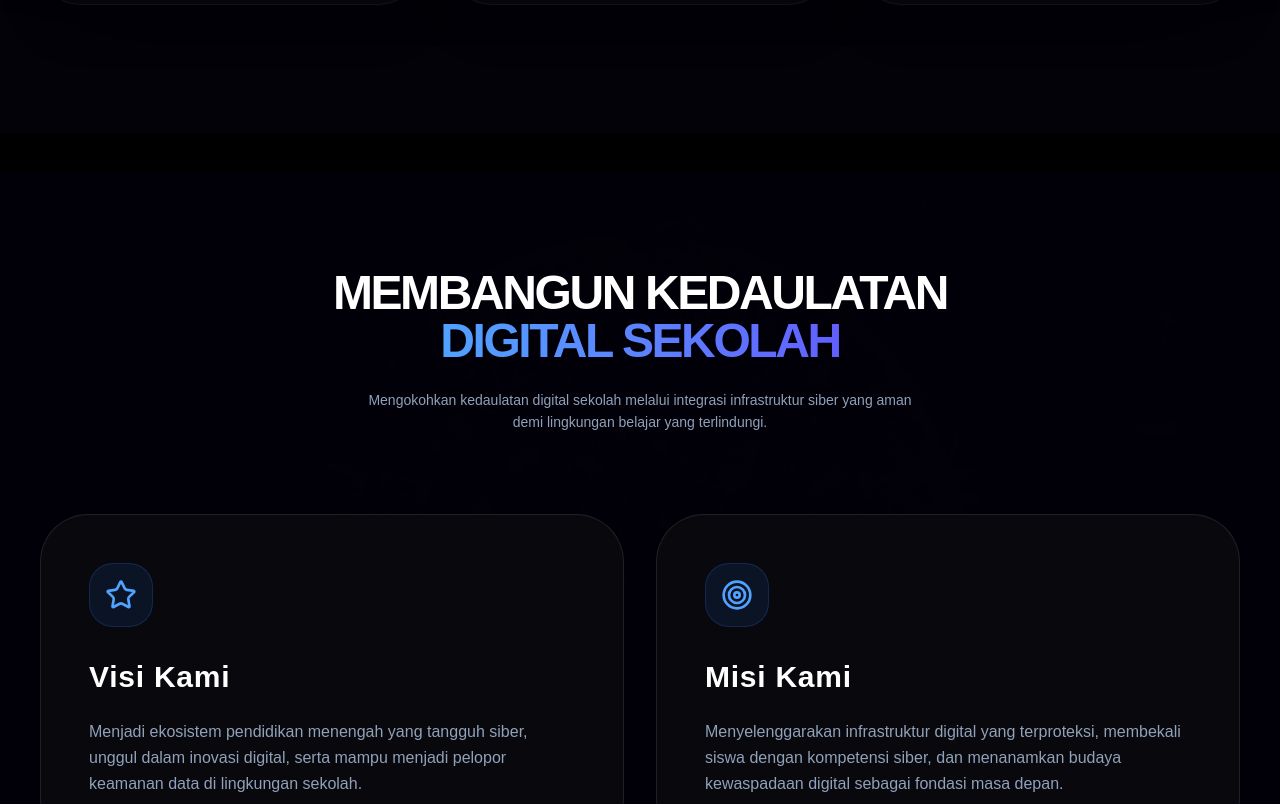
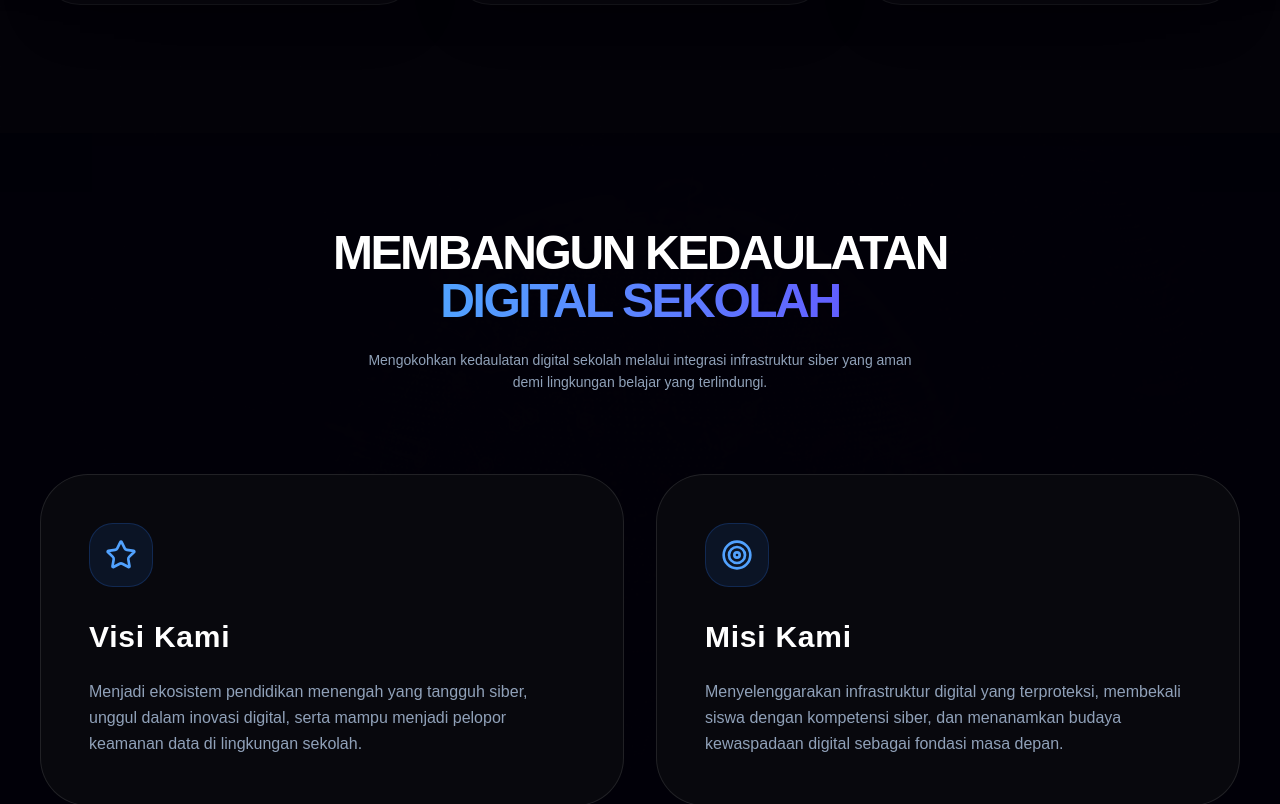
Before and after one commit to Edwinn1711/cyber-backend, a Next.js app: page / in a window 1280 px wide. Shown: the part 1583-2387 px from the top of the page. Built offline with nearby package versions, Linux system fonts and the light colour scheme.

Commit message:
fix: memperbaiki render VisiMisiSection yang kosong dan sinkronisasi background

```diff
--- a/app/(loginregister)/page.tsx
+++ b/app/(loginregister)/page.tsx
@@ -532,11 +532,12 @@ export default function CyberLandingDark() {
                </div>
            </section>
         </div>
-        <div className="relative z-20 w-full pt-10 pb-20">
+        <div>
   <VisiMisiSection bgIdx={bgIdx} />
   <SecurityStatsSection />
 </div>
 </div>
+
 
       {/* ========================================================================= */}
       {/* 5. MODAL LOGIN                                                            */}
```
